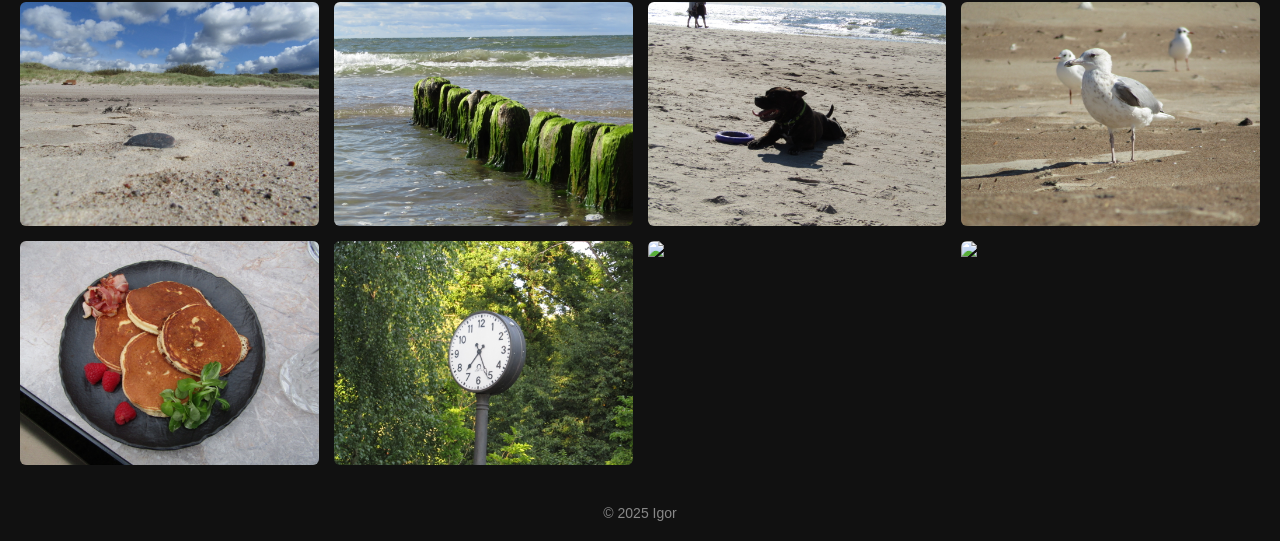
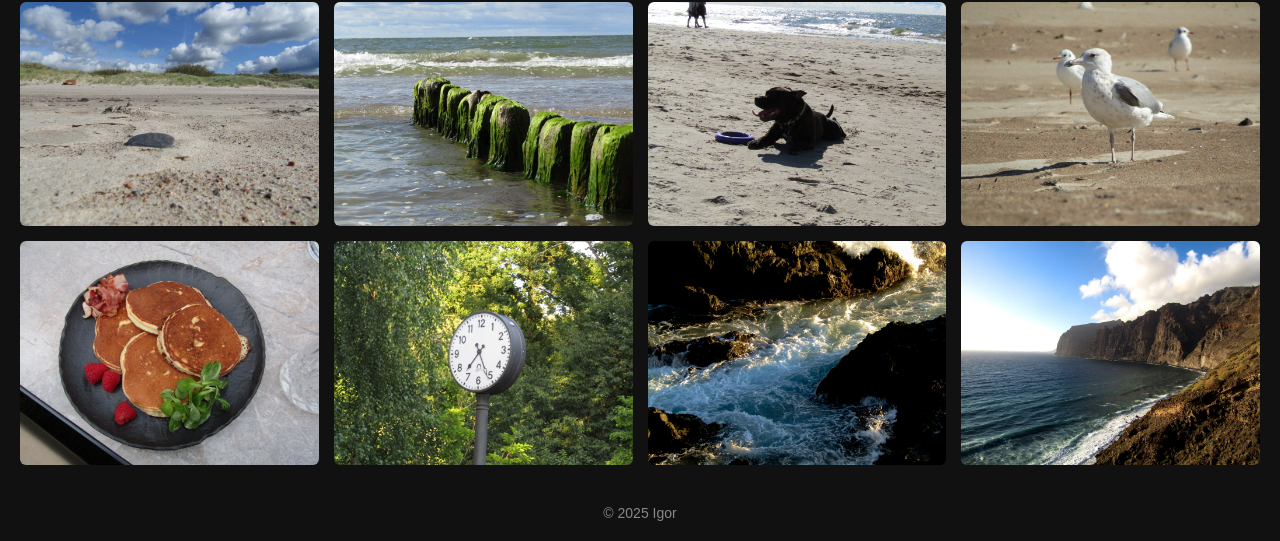
Before and after one commit to Trulala19/trulala19.github.io, a plain HTML site: page index.html in a window 1280 px wide. Shown: the part 397-938 px from the top of the page. Drawn offline with Linux system fonts and the light colour scheme.

Commit message:
Update image formats in index.html
Replaced JPG images with JPEG format in gallery.

```diff
--- a/index.html
+++ b/index.html
@@ -59,11 +59,10 @@
     <img src="gallery/IMG_0126.JPG">
     <img src="gallery/IMG_0113.JPG">
     <img src="gallery/IMG_0092.JPG">
-    <img src="gallery/IMG_0067-1.jpg">
-    <img src="gallery/IMG_0060-1.jpg">
+    <img src="gallery/IMG_0067.jpeg">
+    <img src="gallery/IMG_0060.jpeg">
   </div>
 
-</a>
   <footer>
     © 2025 Igor
   </footer>
```
